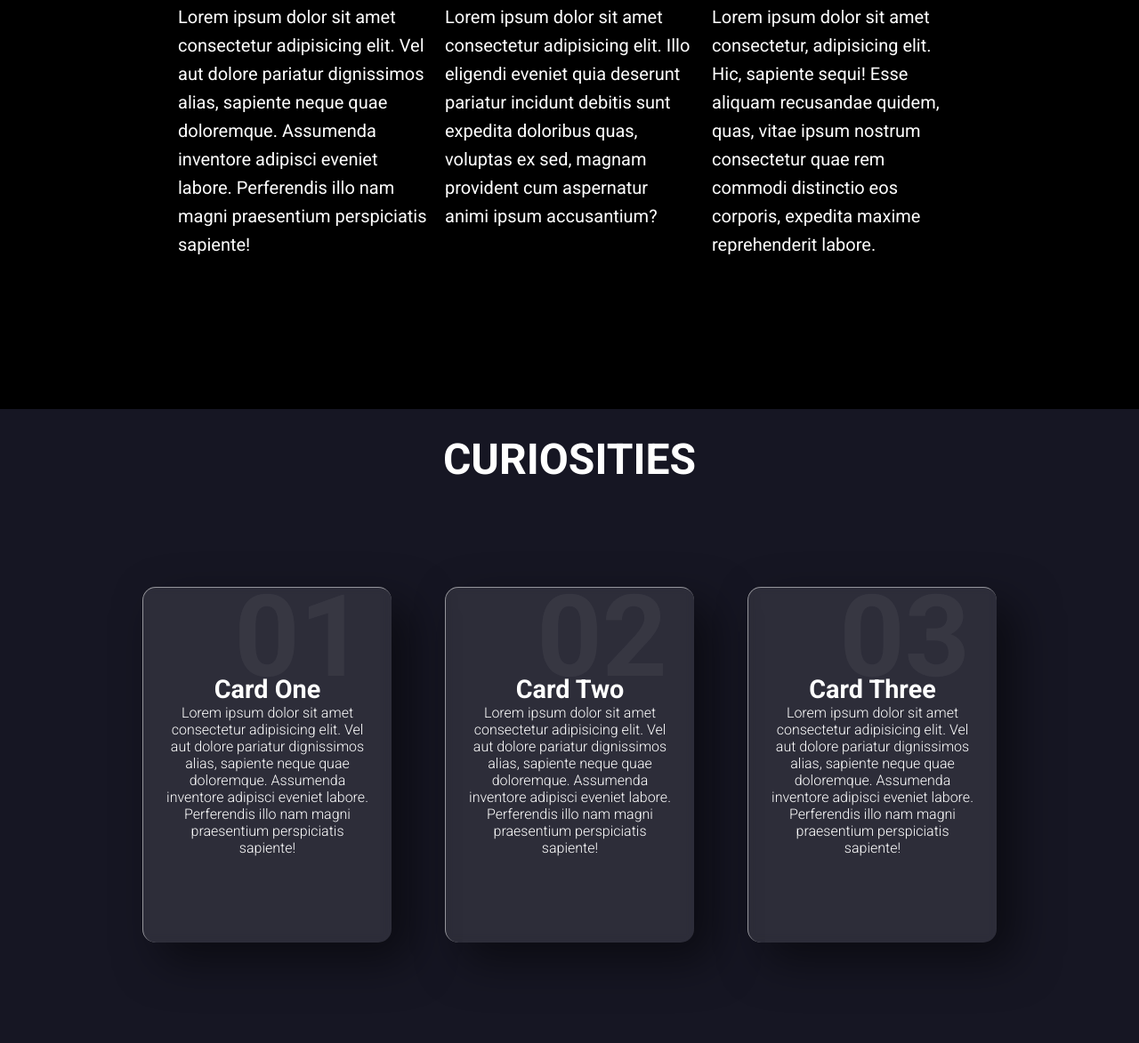
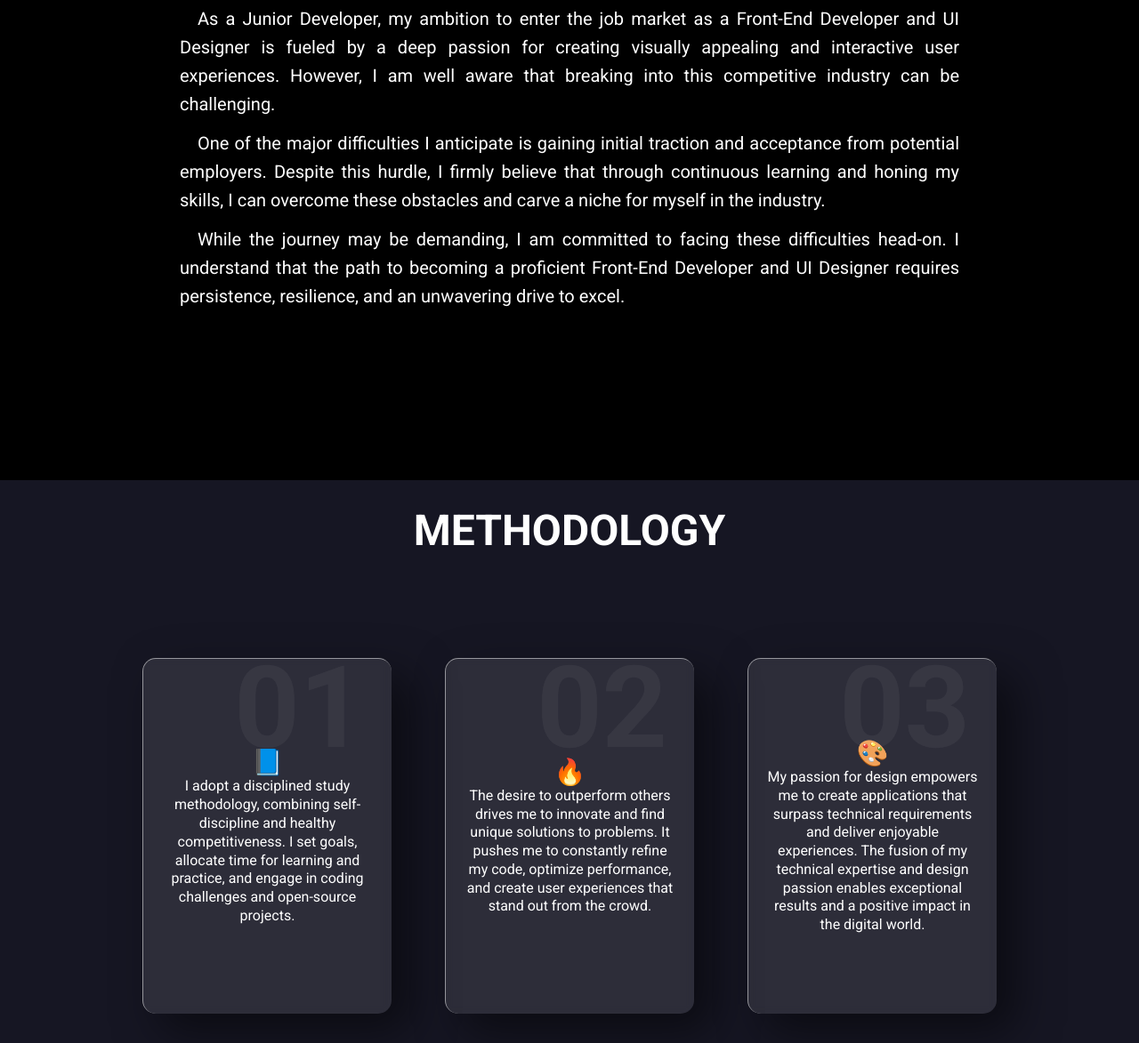
Before and after one commit to ferds-dev/udf, a plain HTML site: page projeto-biografia/index.html in a window 1280 px wide. Shown: the part 952-2125 px from the top of the page at 89% size. Drawn offline with nearby package versions, Linux system fonts and the light colour scheme.

Commit message:
copy feita e nav bar atualizado
copy do glass card e do hero text foram atualizados e finalizados

```diff
--- a/projeto-biografia/index.html
+++ b/projeto-biografia/index.html
@@ -33,7 +33,7 @@
                     <ul class="navlinks">
                         <li><a href="#home">Home</a></li>
                         <li><a href="#about">About</a></li>
-                        <li><a href="#">Curiosities</a></li>
+                        <li><a href="#glass_card">Methodology</a></li>
                     </ul>
                 </nav>
 
@@ -46,7 +46,7 @@
                     <div class="hero-text">
                         <h5>Hi I`m <span class="input"></span></h5>
                         <h1>João Fernandes</h1>
-                        <p>Hi, i`m a passionate Front-End Developer based in Brasilia, Brazil &#x1F4CD </p>
+                        <p>Hi, i`m a passionate Front-End Developer, eager to embark on my professional career, with limited exeperience and based in Brasilia, Brazil &#x1F4CD </p>
                         <div class="btn-group">
                             <a href="#" class="btn active">Download CV</a>
                             <a href="https://contate.me/joaofernandesdev" class="btn" target="_blank">Contact</a>
@@ -65,40 +65,43 @@
         <div class="row">
             <h2 class="h2_about">ABOUT</h2>
             <div class="col1">
-                <p>Lorem ipsum dolor sit amet consectetur adipisicing elit. Vel aut dolore pariatur dignissimos alias, sapiente neque quae doloremque. Assumenda inventore adipisci eveniet labore. Perferendis illo nam magni praesentium perspiciatis sapiente!</p>
+                <p>As a Junior Developer, my ambition to enter the job market as a Front-End Developer and UI Designer is fueled by a deep passion for creating visually appealing and interactive user experiences. However, I am well aware that breaking into this competitive industry can be challenging.</p>
             </div>
             <div class="col2">
-                <p>Lorem ipsum dolor sit amet consectetur adipisicing elit. Illo eligendi eveniet quia deserunt pariatur incidunt debitis sunt expedita doloribus quas, voluptas ex sed, magnam provident cum aspernatur animi ipsum accusantium?</p>
+                <p>One of the major difficulties I anticipate is gaining initial traction and acceptance from potential employers. Despite this hurdle, I firmly believe that through continuous learning and honing my skills, I can overcome these obstacles and carve a niche for myself in the industry.</p>
             </div>
             <div class="col3">
-                <p>Lorem ipsum dolor sit amet consectetur, adipisicing elit. Hic, sapiente sequi! Esse aliquam recusandae quidem, quas, vitae ipsum nostrum consectetur quae rem commodi distinctio eos corporis, expedita maxime reprehenderit labore.</p>
+                <p>
+                    While the journey may be demanding, I am committed to facing these difficulties head-on. I understand that the path to becoming a proficient Front-End Developer and UI Designer requires persistence, resilience, and an unwavering drive to excel.
+                </p>
             </div>
         </div>
+
     </section>
 
-    	 <h2 class="h2_curiosities">CURIOSITIES</h2>
+    	 <h2 class="h2_curiosities">METHODOLOGY</h2>
         <section id="glass_card">
 
             <div class="container_card">
                 <div class="card">
                     <div class="content_card">
                         <h2>01</h2>
-                        <h3>Card One</h3>
-                        <p>Lorem ipsum dolor sit amet consectetur adipisicing elit. Vel aut dolore pariatur dignissimos alias, sapiente neque quae doloremque. Assumenda inventore adipisci eveniet labore. Perferendis illo nam magni praesentium perspiciatis sapiente!</p>
+                        <h3> &#x1F4D8 </h3>
+                        <p>I adopt a disciplined study methodology, combining self-discipline and healthy competitiveness. I set goals, allocate time for learning and practice, and engage in coding challenges and open-source projects.</p>
                     </div>
                 </div>
                 <div class="card">
                     <div class="content_card">
                         <h2>02</h2>
-                        <h3>Card Two</h3>
-                        <p>Lorem ipsum dolor sit amet consectetur adipisicing elit. Vel aut dolore pariatur dignissimos alias, sapiente neque quae doloremque. Assumenda inventore adipisci eveniet labore. Perferendis illo nam magni praesentium perspiciatis sapiente!</p>
+                        <h3> &#x1F525 </h3>
+                        <p>The desire to outperform others drives me to innovate and find unique solutions to problems. It pushes me to constantly refine my code, optimize performance, and create user experiences that stand out from the crowd.</p>
                     </div>
                 </div>
                 <div class="card">
                     <div class="content_card">
                         <h2>03</h2>
-                        <h3>Card Three</h3>
-                        <p>Lorem ipsum dolor sit amet consectetur adipisicing elit. Vel aut dolore pariatur dignissimos alias, sapiente neque quae doloremque. Assumenda inventore adipisci eveniet labore. Perferendis illo nam magni praesentium perspiciatis sapiente!</p>
+                        <h3> &#x1F3A8 </h3>
+                        <p>My passion for design empowers me to create applications that surpass technical requirements and deliver enjoyable experiences. The fusion of my technical expertise and design passion enables exceptional results and a positive impact in the digital world.</p>
                     </div>
                 </div>
             </div>
--- a/projeto-biografia/style.css
+++ b/projeto-biografia/style.css
@@ -152,7 +152,7 @@ nav .navlinks li a:hover{
 }
 
 #about{
-    height: 80vh;
+    height: 90vh;
     background-color: black;
     color: white;
 }
@@ -175,9 +175,9 @@ section .h2_about{
 .col1, .col2, .col3{
     font-size: 20px;
     line-height: 32px;
-    width: 280px;
-    float: left;
-    margin: 10px;
+    margin: 12px;
+    text-align: justify;
+    text-indent: 20px;
 }
 
 
@@ -251,11 +251,12 @@ section .h2_about{
     z-index: 1;
 }
 
+
 .container_card .card .content_card p{
-    font-size: 1em;
+    font-size: 1.0em;
     color: #fff;
-    font-weight: 300;
-
+    font-weight: 400;
+    line-height: 1.3rem;
 }
 
 footer{
```
Also changed, not shown: projeto-biografia/images/book-solid.svg (added).
